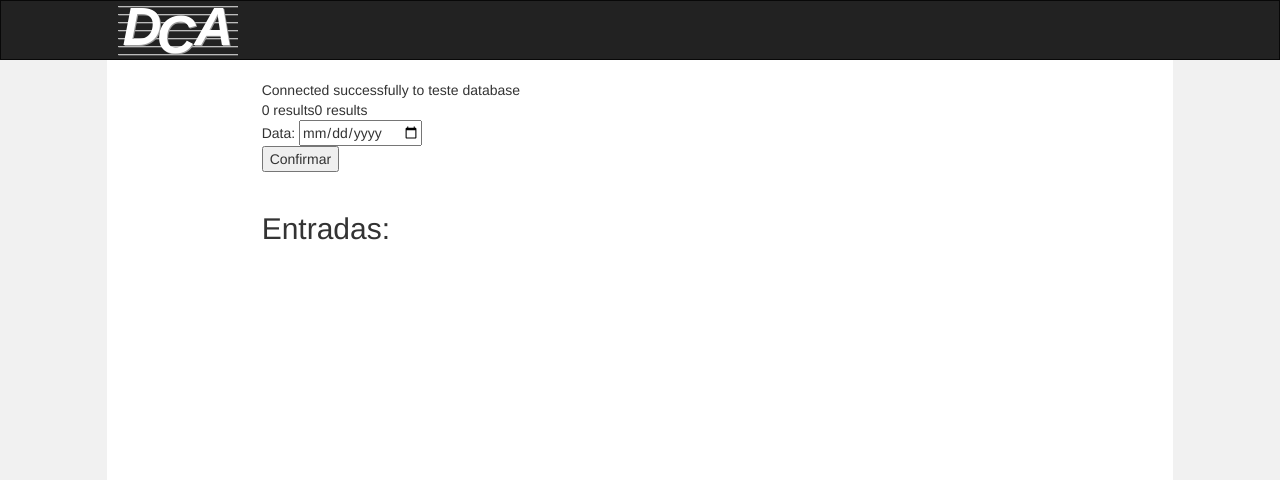
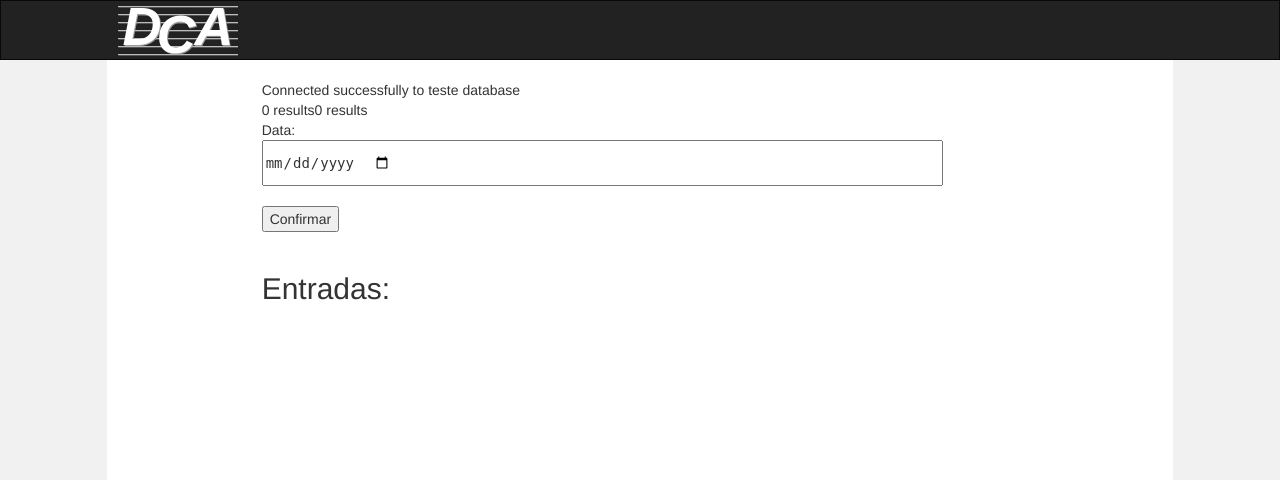
Before and after one commit to jeanmmlima/home-page, a PHP site: page /labs.php in a window 1280 px wide. Shown: the top 480 px of the page. Run offline with PHP 8.4, Linux system fonts and the light colour scheme; data that the repository does not hold is empty; some libraries are stand-ins or nearby versions.

Commit message:
estilo do form

```diff
--- a/css/meu_stilo.css
+++ b/css/meu_stilo.css
@@ -289,3 +289,41 @@
   width: 12px;
   text-align: center;
 }
+
+    /*
+###### FORM ####
+*/
+
+
+input[type=text], select {
+  width: 100%;
+  padding: 12px;
+  border: 1px solid #ccc;
+  border-radius: 4px;
+  resize: vertical;
+}
+
+input[type="date"] {
+     -webkit-align-items: center;
+     display: -webkit-inline-flex;
+     font-family: monospace;
+     overflow: hidden;
+     padding: 10px;
+     width:100%;
+     -webkit-padding-start: 1px;
+}
+
+input::-webkit-datetime-edit {
+    -webkit-flex: 1;
+    -webkit-user-modify: read-only !important;
+    display: inline-block;
+    min-width: 0;
+    overflow: hidden;
+}
+
+input::-webkit-datetime-edit-fields-wrapper {
+    -webkit-user-modify: read-only !important;
+    display: inline-block;
+    padding: 1px 0;
+    white-space: pre;
+}
--- a/labs.php
+++ b/labs.php
@@ -234,7 +234,7 @@
                     }
 
                     $conn->close();
-                    echo"<br>Data: <input type=\"date\" name=\"data\">";
+                    echo"<br>Data:<br> <input type=\"date\" name=\"data\"><br>";
                     echo "<br><input type=\"submit\" value=\"Confirmar\">";
                     echo "</form>\r\n";
 
```
